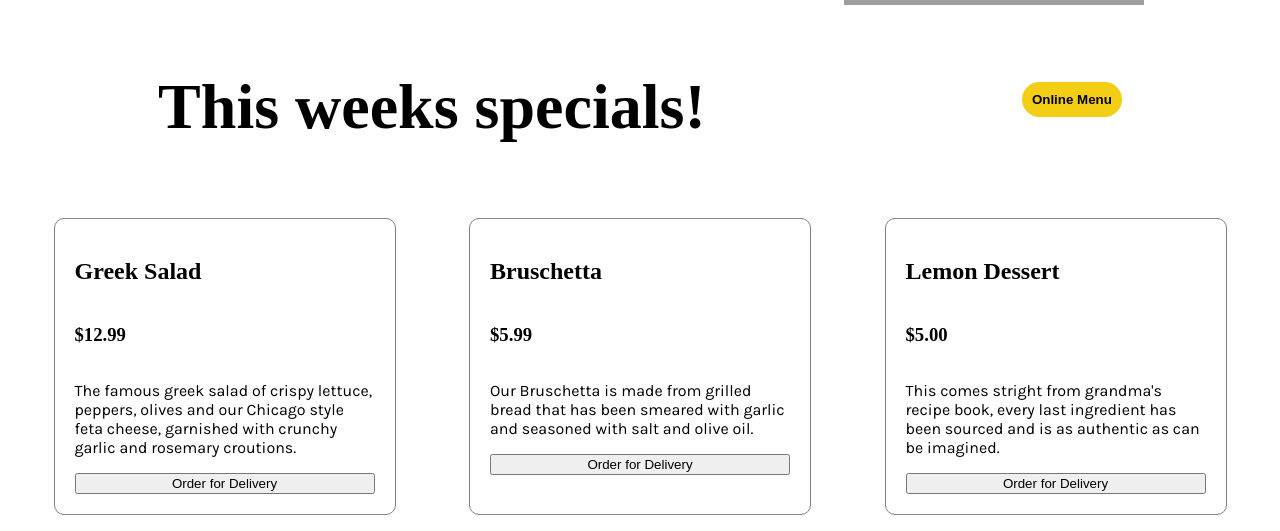
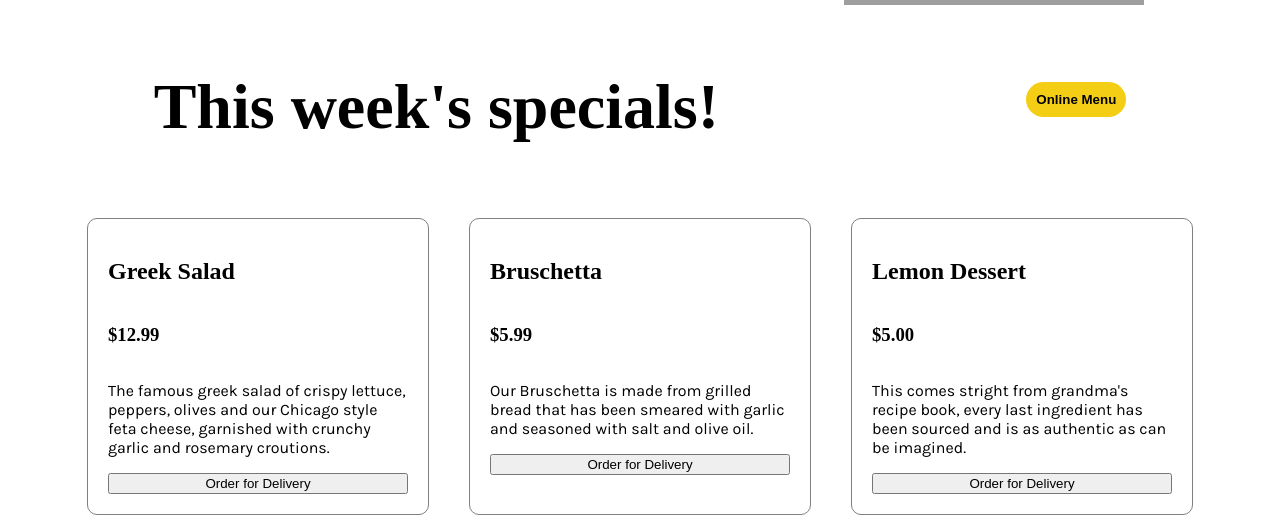
Before and after one commit to webBrah/react, a React (Create React App) app in the folder little-lemon-restaurant/: page / in a window 1280 px wide. Shown: the part 421-952 px from the top of the page. Built offline with nearby package versions, Linux system fonts and the light colour scheme; grey boxes are pictures that could not be loaded; a web font is replaced by a local one.

Commit message:
Updated Styles

```diff
--- a/little-lemon-restaurant/src/App.css
+++ b/little-lemon-restaurant/src/App.css
@@ -39,6 +39,7 @@
 
 /* Start here */
 
+
 /* CSS Variables */
 :root {
   --primary-one: #495e57;
--- a/little-lemon-restaurant/src/components/Hero/Hero.css
+++ b/little-lemon-restaurant/src/components/Hero/Hero.css
@@ -6,7 +6,6 @@
 .hero-background {
   background-color: #495e57;
 }
-
 
 .call-to-action {
   max-width: 1200px;
--- a/little-lemon-restaurant/src/components/Specials/Specials.css
+++ b/little-lemon-restaurant/src/components/Specials/Specials.css
@@ -1,3 +1,8 @@
+.specials .card-wrapper {
+  max-width: 1200px;
+  margin: 0 auto;
+}
+
 .specials {
   display: flex;
   flex-direction: column;
@@ -25,3 +30,11 @@
   cursor: pointer;
   font-weight: bolder;
 }
+
+.card {
+  display: flex;
+  flex-direction: row;
+  justify-content: space-evenly;
+  flex-wrap: wrap;
+  max-width: 100%; /* add this line to fix the issue */
+}
--- a/little-lemon-restaurant/src/components/Specials/Specials.jsx
+++ b/little-lemon-restaurant/src/components/Specials/Specials.jsx
@@ -27,17 +27,18 @@ const menuItems = [
 
 export default function Specials(props) {
   return (
-    <>
+    <div className="specials-wrapper">
       <section className="specials">
         <div className="specials-top">
           <div className="specials-title">
-            <h2>This weeks specials!</h2>
+            <h2>This week's specials!</h2>
           </div>
           <div className="specials-btn">
-            <button className='btn'>Online Menu</button>
+            <button className="btn">Online Menu</button>
           </div>
         </div>
 
+        <div className="card-wrapper">
           <div className="card">
             {menuItems.map((item) => (
               <Card
@@ -48,7 +49,8 @@ export default function Specials(props) {
               />
             ))}
           </div>
+        </div>
       </section>
-    </>
+    </div>
   );
 }
```
Lines whose indentation alone changed are shown as unchanged.
